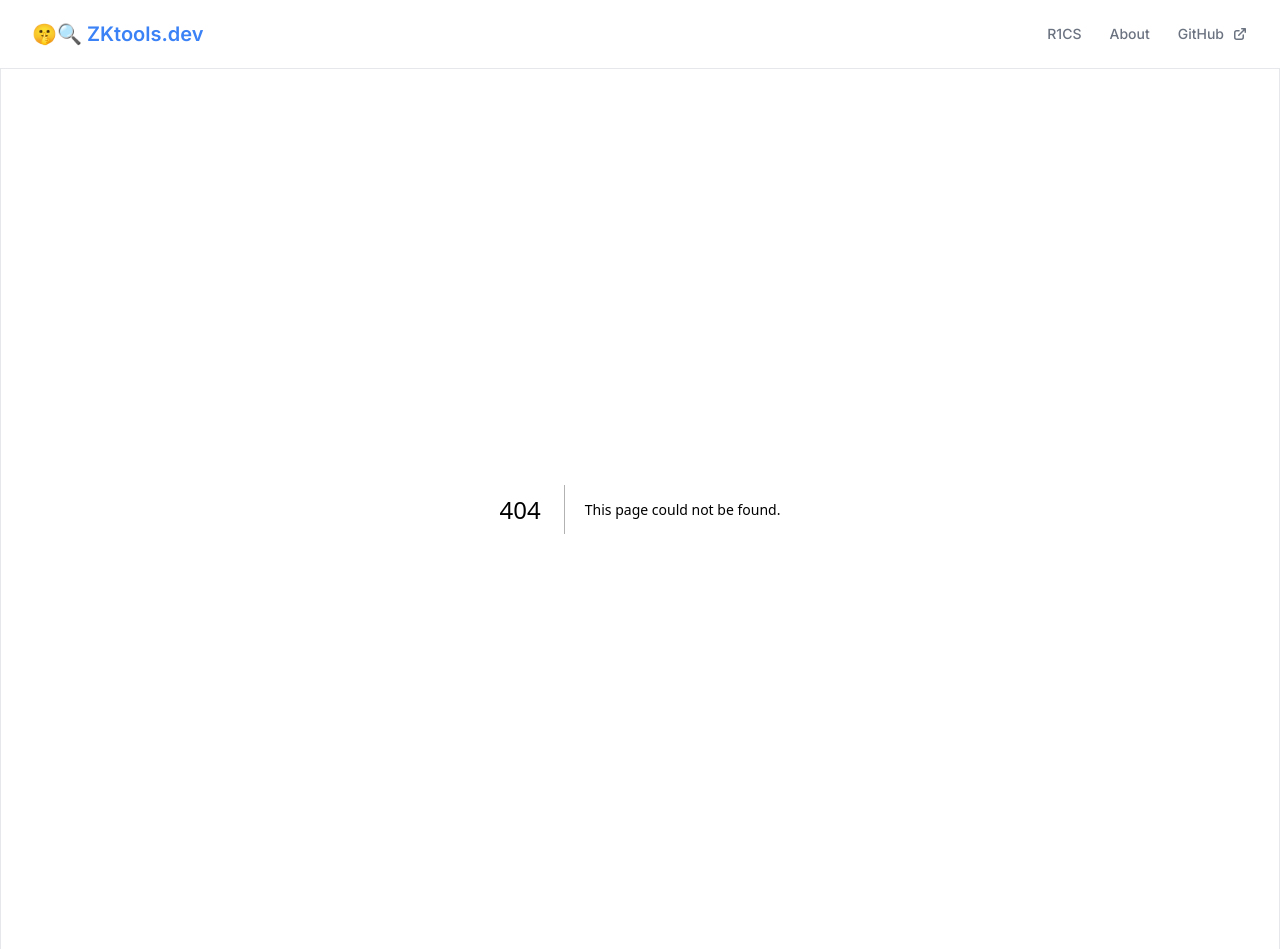
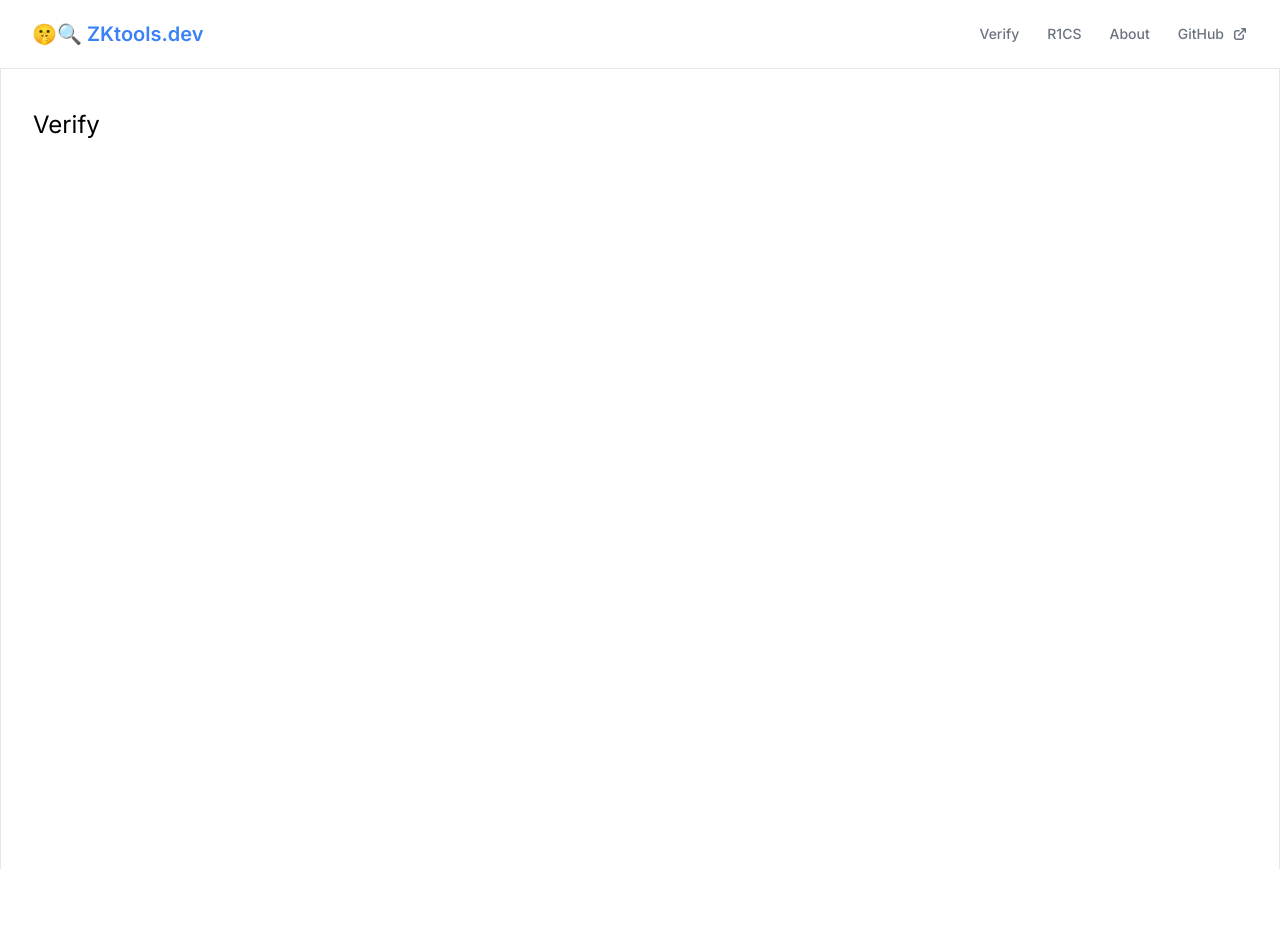
Before and after one commit to Hugoo/zktools.dev, a Next.js app: page /verify in a window 1280 px wide. Before the commit this address had no page. After the commit the page ends 869 px from the top, so only its background shows below. Built offline with nearby package versions, Linux system fonts and the light colour scheme.

Commit message:
Add Verify page

```diff
--- /dev/null
+++ b/src/app/verify/page.tsx
@@ -0,0 +1,7 @@
+export default function Verify() {
+  return (
+    <div>
+      <h1>Verify</h1>
+    </div>
+  );
+}
--- a/src/components/NavBar/NavBar.tsx
+++ b/src/components/NavBar/NavBar.tsx
@@ -52,7 +52,12 @@ const NavBar: React.FC = () => {
           className="hs-collapse hidden overflow-hidden transition-all duration-300 basis-full grow sm:block"
         >
           <div className="flex flex-col gap-y-4 gap-x-0 mt-5 sm:flex-row sm:items-center sm:justify-end sm:gap-y-0 sm:gap-x-7 sm:mt-0 sm:ps-7">
-
+            <Link
+              href="/verify"
+              className="font-medium text-gray-500 hover:text-gray-400 sm:py-6"
+            >
+              Verify
+            </Link>
             <Link
               href="/r1cs"
               className="font-medium text-gray-500 hover:text-gray-400 sm:py-6"
```
